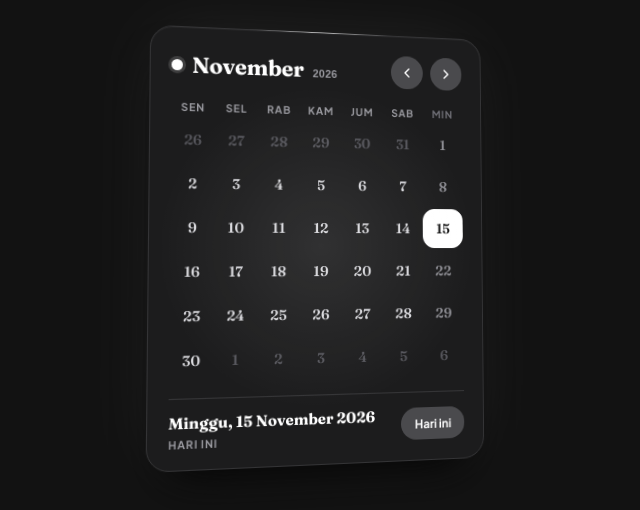
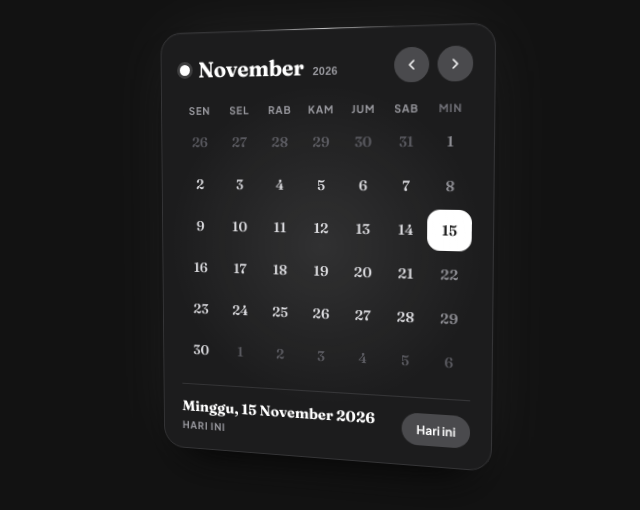
Before and after one commit to alifamiruladnan04-lab/kalender, a plain HTML site: page index.html in a window 1280 px wide. Shown: the whole page, without its empty margins (319-959 px from the left). Drawn offline with Linux system fonts and the light colour scheme.

Commit message:
Update index.html

```diff
--- a/index.html
+++ b/index.html
@@ -18,7 +18,7 @@ html{scroll-padding-top:env(safe-area-inset-top,0px)}
 *{box-sizing:border-box}
 body{margin:0;background:transparent;color:var(--fg);font-family:var(--sans);-webkit-font-smoothing:antialiased;padding:30px 16px 40px}
 .scene{max-width:340px;margin:0 auto;perspective:900px;perspective-origin:50% 40%}
-.card{position:relative;width:100%;background:var(--card);transform-style:preserve-3d;will-change:transform;border:1px solid var(--edge);border-radius:22px;padding:20px 20px 18px;transform:rotateX(3deg) rotateY(12deg);box-shadow:calc(var(--sx,0)*1px) calc(26px + var(--sy,0)*1px) 46px -20px #000,0 0 70px -18px #ffffff1c,inset 0 1px 0 #ffffff0a}
+.card{position:relative;width:100%;background:var(--card);transform-style:preserve-3d;will-change:transform;border:1px solid var(--edge);border-radius:22px;padding:20px 20px 18px;transform:rotateX(-3deg) rotateY(-12deg);box-shadow:calc(var(--sx,0)*1px) calc(26px + var(--sy,0)*1px) 46px -20px #000,0 0 70px -18px #ffffff1c,inset 0 1px 0 #ffffff0a}
 .card::before{content:"";position:absolute;top:-1px;left:28%;width:44%;height:1px;background:linear-gradient(90deg,transparent,#ffffffb0,transparent)}
 .card::after{content:"";position:absolute;inset:0;border-radius:22px;background:#131314;border:1px solid #262628;transform:translateZ(-14px)}
 .glare{position:absolute;inset:0;border-radius:inherit;pointer-events:none;background:radial-gradient(230px circle at var(--gx,50%) var(--gy,0%),#ffffff17,transparent 70%)}
@@ -125,7 +125,7 @@ addEventListener("blur",()=>{tx=0;ty=0});
 function frame(ts){
   cx+=(tx-cx)*.12; cy+=(ty-cy)*.12;
   const bx=Math.sin(ts/1600)*1.2,by=Math.cos(ts/2000)*1.5,near=Math.hypot(cx,cy);
-  card.style.transform=`translate3d(${-cx*10}px,${-cy*8}px,${-near*34}px) rotateX(${3+bx-cy*16}deg) rotateY(${12+by+cx*16}deg)`;
+  card.style.transform=`translate3d(${-cx*10}px,${-cy*8}px,${-near*34}px) rotateX(${-3+bx-cy*16}deg) rotateY(${-12+by+cx*16}deg)`;
   card.style.setProperty("--sx",(-cx*14).toFixed(1));
   card.style.setProperty("--sy",(-cy*10).toFixed(1));
   card.style.setProperty("--gx",(50+cx*45).toFixed(1)+"%");
```
